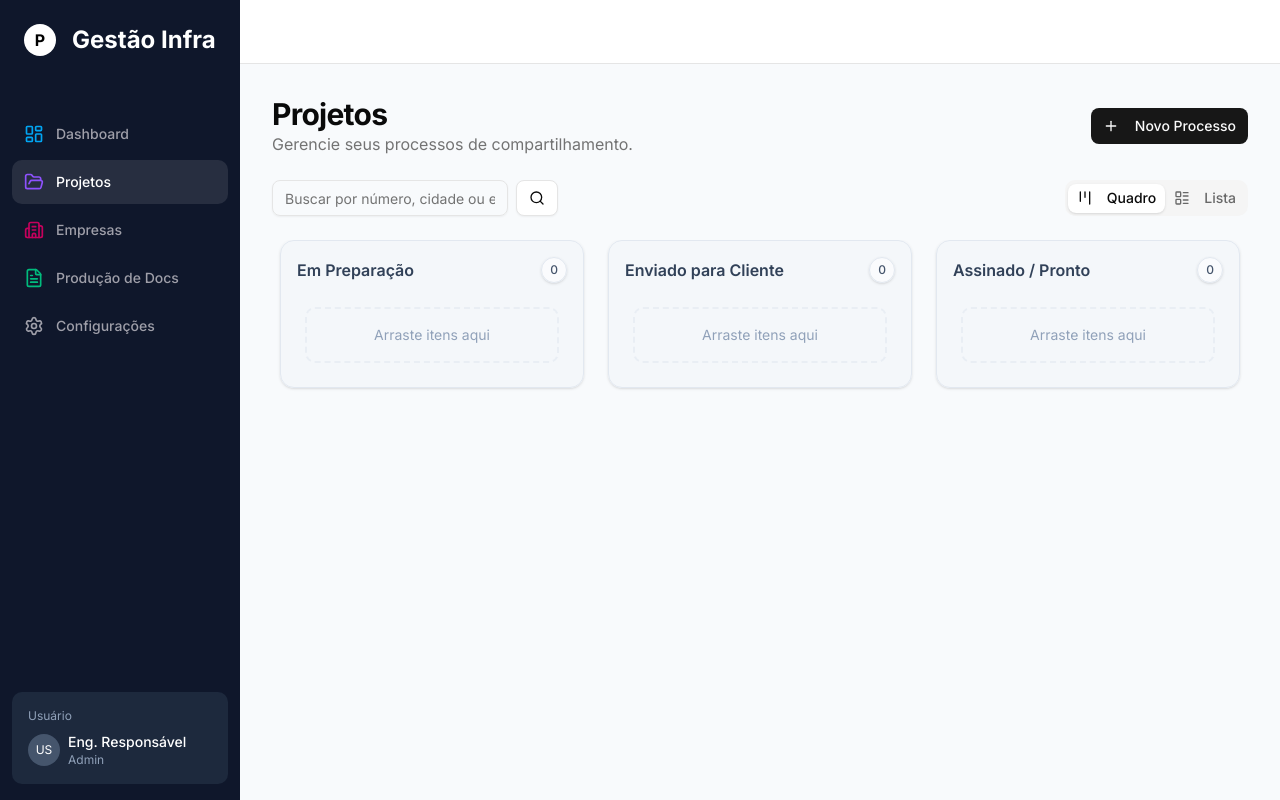
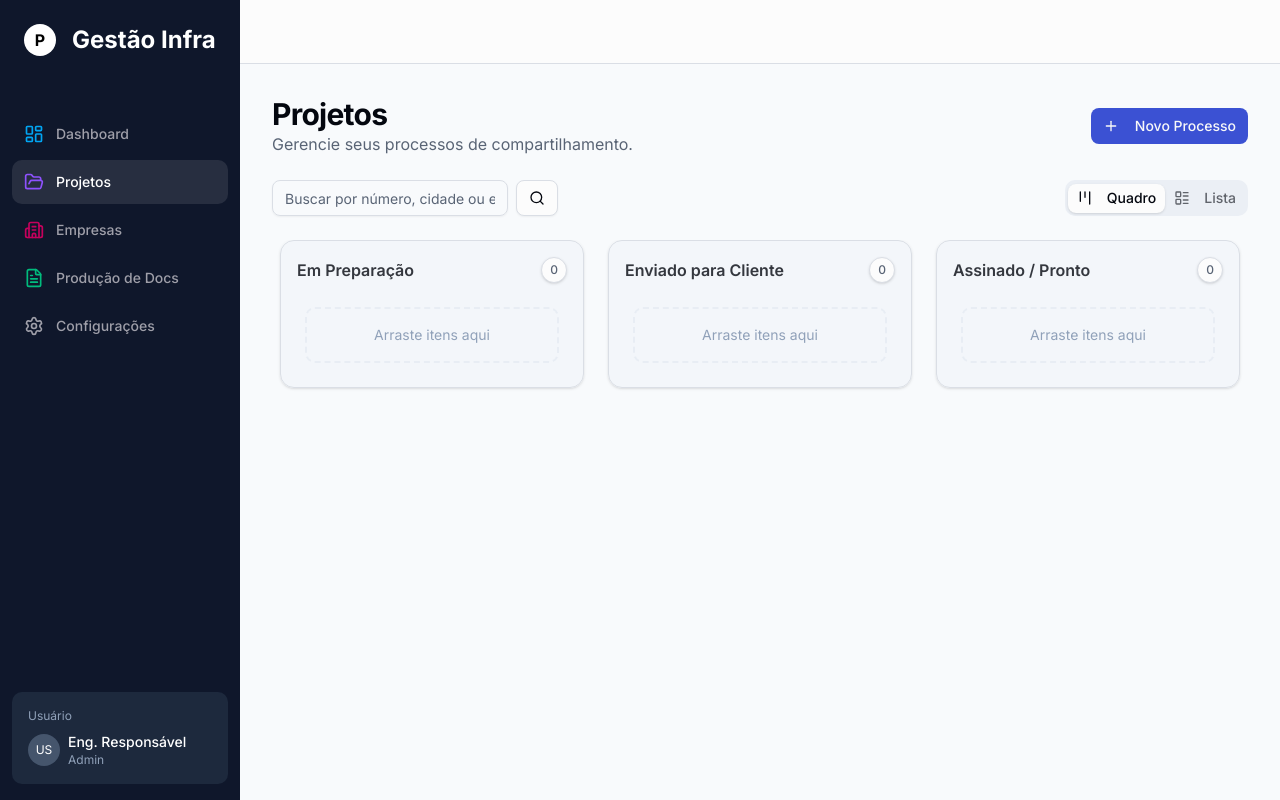
Before and after one commit to Alexxara15/gestao_projeto, a Next.js app: page /projetos in a window 1280 px wide. Built offline with nearby package versions, Linux system fonts and the light colour scheme.

Commit message:
feat: Implementa o quadro Kanban com colunas e cards arrastáveis, e adiciona estilos globais.

```diff
--- a/src/app/globals.css
+++ b/src/app/globals.css
@@ -48,37 +48,42 @@
 
 :root {
   --radius: 0.625rem;
-  --background: oklch(1 0 0);
-  --foreground: oklch(0.145 0 0);
+  --background: oklch(0.99 0 0);
+  /* Slightly off-white for softer look */
+  --foreground: oklch(0.13 0.02 260);
+  /* Deep slate text */
   --card: oklch(1 0 0);
-  --card-foreground: oklch(0.145 0 0);
+  --card-foreground: oklch(0.13 0.02 260);
   --popover: oklch(1 0 0);
-  --popover-foreground: oklch(0.145 0 0);
-  --primary: oklch(0.205 0 0);
-  --primary-foreground: oklch(0.985 0 0);
-  --secondary: oklch(0.97 0 0);
-  --secondary-foreground: oklch(0.205 0 0);
-  --muted: oklch(0.97 0 0);
-  --muted-foreground: oklch(0.556 0 0);
-  --accent: oklch(0.97 0 0);
-  --accent-foreground: oklch(0.205 0 0);
+  --popover-foreground: oklch(0.13 0.02 260);
+  --primary: oklch(0.5 0.2 270);
+  /* Vibrant Indigo */
+  --primary-foreground: oklch(0.98 0 0);
+  --secondary: oklch(0.95 0.01 260);
+  /* Soft cool grey */
+  --secondary-foreground: oklch(0.25 0.05 260);
+  --muted: oklch(0.95 0.01 260);
+  --muted-foreground: oklch(0.5 0.03 260);
+  --accent: oklch(0.93 0.02 260);
+  --accent-foreground: oklch(0.25 0.05 260);
   --destructive: oklch(0.577 0.245 27.325);
-  --border: oklch(0.922 0 0);
-  --input: oklch(0.922 0 0);
-  --ring: oklch(0.708 0 0);
-  --chart-1: oklch(0.646 0.222 41.116);
-  --chart-2: oklch(0.6 0.118 184.704);
-  --chart-3: oklch(0.398 0.07 227.392);
-  --chart-4: oklch(0.828 0.189 84.429);
-  --chart-5: oklch(0.769 0.188 70.08);
-  --sidebar: oklch(0.985 0 0);
-  --sidebar-foreground: oklch(0.145 0 0);
-  --sidebar-primary: oklch(0.205 0 0);
-  --sidebar-primary-foreground: oklch(0.985 0 0);
-  --sidebar-accent: oklch(0.97 0 0);
-  --sidebar-accent-foreground: oklch(0.205 0 0);
-  --sidebar-border: oklch(0.922 0 0);
-  --sidebar-ring: oklch(0.708 0 0);
+  --border: oklch(0.9 0.01 260);
+  --input: oklch(0.9 0.01 260);
+  --ring: oklch(0.5 0.2 270);
+  --chart-1: oklch(0.5 0.2 270);
+  --chart-2: oklch(0.6 0.15 200);
+  --chart-3: oklch(0.4 0.1 290);
+  --chart-4: oklch(0.7 0.15 150);
+  --chart-5: oklch(0.8 0.15 80);
+  --sidebar: oklch(0.15 0.05 260);
+  /* Deep technical blue-black */
+  --sidebar-foreground: oklch(0.95 0.01 260);
+  --sidebar-primary: oklch(0.5 0.2 270);
+  --sidebar-primary-foreground: oklch(0.98 0 0);
+  --sidebar-accent: oklch(0.2 0.05 260);
+  --sidebar-accent-foreground: oklch(0.98 0 0);
+  --sidebar-border: oklch(0.25 0.05 260);
+  --sidebar-ring: oklch(0.5 0.2 270);
 }
 
 .dark {
@@ -119,6 +124,7 @@
   * {
     @apply border-border outline-ring/50;
   }
+
   body {
     @apply bg-background text-foreground;
   }
@@ -129,9 +135,11 @@
     width: 6px;
     height: 6px;
   }
+
   .custom-scrollbar::-webkit-scrollbar-track {
     background: transparent;
   }
+
   .custom-scrollbar::-webkit-scrollbar-thumb {
     @apply bg-slate-300 rounded-full hover:bg-slate-400 transition-colors;
   }
--- a/src/components/kanban/KanbanCard.tsx
+++ b/src/components/kanban/KanbanCard.tsx
@@ -49,10 +49,10 @@ export function KanbanCardContent({
 }: KanbanCardContentProps) {
     return (
         <div ref={innerRef} style={style} {...dragListeners} {...dragAttributes} className={className}>
-            <Card className="hover:shadow-md transition-all relative group border-slate-200">
+            <Card className="hover:shadow-md transition-all relative group border-border bg-card">
                 {/* Header Row: Company Name + Menu */}
                 <div className="flex justify-between items-start p-2 pb-0">
-                    <span className="text-xs font-bold text-blue-900 truncate pr-2 flex-1" title={companyName}>
+                    <span className="text-xs font-bold text-primary truncate pr-2 flex-1" title={companyName}>
                         {companyName}
                     </span>
 
@@ -61,7 +61,7 @@ export function KanbanCardContent({
                             <Button
                                 variant="ghost"
                                 size="icon"
-                                className="h-5 w-5 text-slate-400 hover:text-slate-600 -mt-1 -mr-1 relative z-10"
+                                className="h-5 w-5 text-muted-foreground hover:text-foreground -mt-1 -mr-1 relative z-10"
                                 onPointerDown={(e) => e.stopPropagation()}
                                 onMouseDown={(e) => e.stopPropagation()}
                                 onClick={(e) => e.stopPropagation()}
@@ -73,7 +73,7 @@ export function KanbanCardContent({
                             <DropdownMenuItem asChild>
                                 <Link href={`/projetos/${project.id}`}>Editar / Detalhes</Link>
                             </DropdownMenuItem>
-                            <DropdownMenuItem className="text-red-600 focus:text-red-600" onClick={handleDelete}>
+                            <DropdownMenuItem className="text-destructive focus:text-destructive" onClick={handleDelete}>
                                 Excluir Projeto
                             </DropdownMenuItem>
                         </DropdownMenuContent>
@@ -82,10 +82,10 @@ export function KanbanCardContent({
 
                 {/* Sub-header: Number + Badge */}
                 <div className="px-2 pb-1 flex justify-between items-center mt-1">
-                    <span className="text-[10px] text-muted-foreground font-mono bg-slate-100 px-1 rounded">
+                    <span className="text-[10px] text-muted-foreground font-mono bg-muted px-1 rounded">
                         {project.number}
                     </span>
-                    <Badge variant="secondary" className="text-[9px] px-1 py-0 h-3.5 font-normal leading-none flex items-center">
+                    <Badge variant="secondary" className="text-[9px] px-1 py-0 h-3.5 font-normal leading-none flex items-center bg-secondary text-secondary-foreground hover:bg-secondary/80">
                         {project.poleCount} postes
                     </Badge>
                 </div>
@@ -93,13 +93,13 @@ export function KanbanCardContent({
                 <CardContent className="p-2 pt-0 space-y-1.5">
                     {/* Location Row */}
                     <div className="flex items-center text-[10px] text-muted-foreground">
-                        <MapPin className="h-2.5 w-2.5 mr-1 text-slate-400" />
+                        <MapPin className="h-2.5 w-2.5 mr-1 text-primary/60" />
                         <span className="truncate">{project.city}</span>
                     </div>
 
                     {/* Embedded Checklist (Compact) */}
                     <div
-                        className="bg-slate-50 rounded p-1 border border-slate-100 relative z-10"
+                        className="bg-muted/30 rounded p-1 border border-border relative z-10"
                         onPointerDown={(e) => e.stopPropagation()}
                         onMouseDown={(e) => e.stopPropagation()}
                     >
--- a/src/components/kanban/KanbanColumn.tsx
+++ b/src/components/kanban/KanbanColumn.tsx
@@ -20,11 +20,11 @@ export function KanbanColumn({ id, title, projects, companies, onRemoveProject }
     return (
         <div
             ref={setNodeRef}
-            className="flex-1 min-w-[250px] bg-slate-100/50 rounded-xl p-4 flex flex-col gap-4 border border-slate-200 shadow-sm"
+            className="flex-1 min-w-[250px] bg-muted/40 rounded-xl p-4 flex flex-col gap-4 border border-border shadow-sm"
         >
             <div className="flex items-center justify-between flex-shrink-0">
-                <h3 className="font-semibold text-slate-700">{title}</h3>
-                <span className="bg-white/50 text-slate-600 text-xs px-2 py-1 rounded-full font-medium border border-slate-200 shadow-sm">
+                <h3 className="font-semibold text-foreground/80">{title}</h3>
+                <span className="bg-background text-muted-foreground text-xs px-2 py-1 rounded-full font-medium border border-border shadow-sm">
                     {projects.length}
                 </span>
             </div>
```
